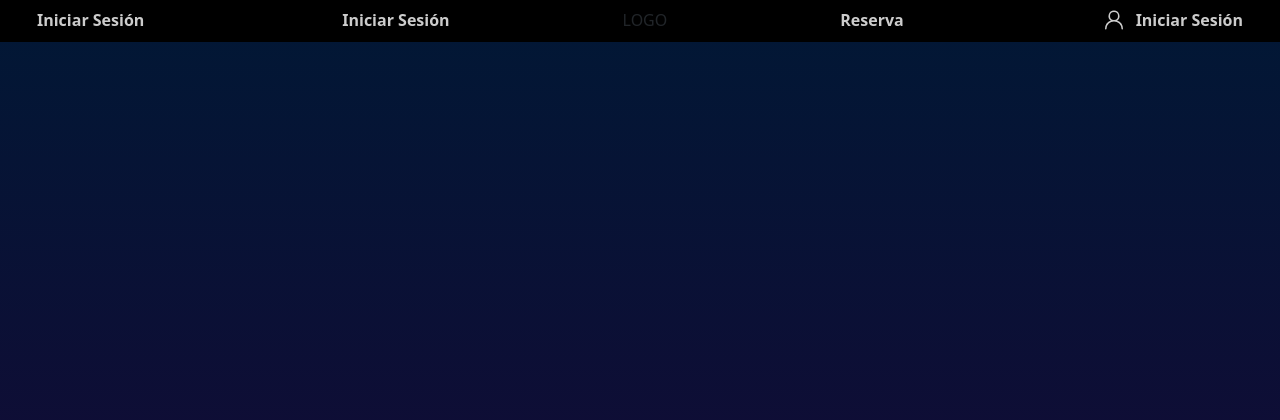
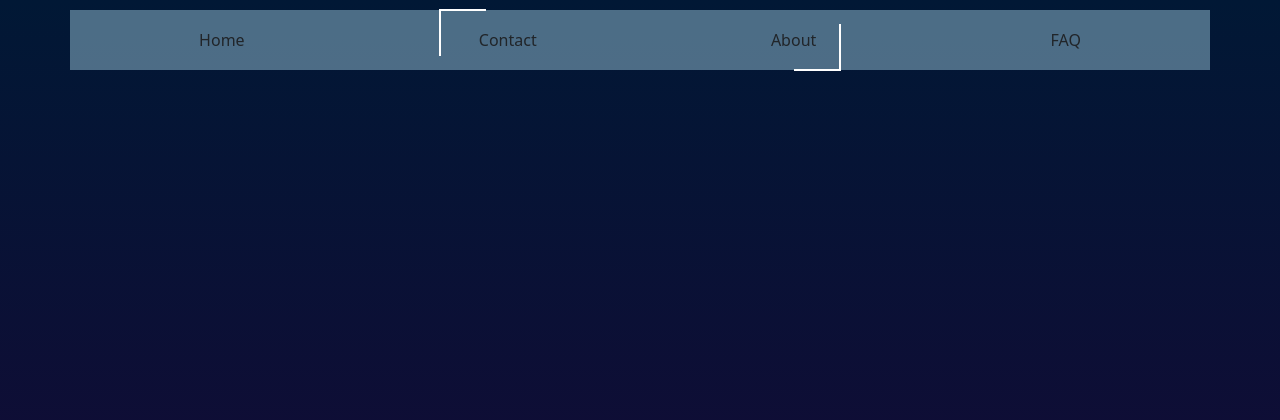
Before and after one commit to Villada-PG3/trabajo-practico-integrador-centro-bowling, a Django app: page / in a window 1280 px wide. Shown: the top 420 px of the page. Run offline with Django 5.2, Linux system fonts and the light colour scheme.

Commit message:
cambio menu

```diff
--- a/bowling/bowl/static/bowl/navbar.css
+++ b/bowling/bowl/static/bowl/navbar.css
@@ -7,79 +7,105 @@ body {
   flex-direction: column;
   min-height: 100vh;
 }
-
-
-.login-button {
-
-  position: relative;
-  overflow: hidden;
-  display: inline-flex;
-  align-items: center;
-  gap: 10px;
-  padding: 10px 25px;
-
-  border-radius: 50px;
-  background: #000;      /* fondo inicial */
-  color: #ccc;            /* texto gris inicial */
-  border: none;
-  cursor: pointer;
-  z-index: 0;
+/* From Uiverse.io by SelfMadeSystem */
+.outline {
+  position: absolute;
+  inset: 0;
+  pointer-events: none;
 }
 
-/* contenido por encima del pseudo-elemento */
-.login-button > * {
-  position: relative;
-  z-index: 2;
+.rect {
+  stroke-dashoffset: 5;
+  stroke-dasharray: 0 0 10 40 10 40;
+  transition: 0.5s;
+  stroke: #fff;
 }
 
-/* pseudo-elemento que hará el "wipe" */
-.login-button::before {
-  content: "";
-  position: absolute;
-  /* lo hacemos un poco más grande y desplazado para cubrir bordes */
-  top: -10%;
-  left: -20%;
-  width: 140%;
-  height: 120%;
-  background: rgba(156, 163, 175, 1);                /* color final gris */
-  transform: translate3d(-110%,0,0) skewX(30deg); /* empezamos fuera */
-  transform-origin: left center;
-  transition: transform 0.45s cubic-bezier(0.3,1,0.8,1);
-  border-radius: 60px;              /* > que el border-radius del botón */
-  will-change: transform;
-  backface-visibility: hidden;
-  z-index: 1;                        /* debajo del contenido, encima del fondo */
-}
-.login-button span {
-    font-weight:700;
-    position: relative;
-    z-index: 10;
-
+.nav {
+  position: relative;
+  width: 100%;
+  height: 60px;
+  margin-top: 10px;
 }
 
-/* al pasar el mouse: trae la franja a su lugar */
-.login-button:hover::before {
-  transform: translate3d(0,0,0) skewX(30deg);
+.container:hover .outline .rect {
+  transition: 99999999999s;
+  /* Must specify these values here as something *different* just so that the transition works properly */
+  stroke-dashoffset: 1;
+  stroke-dasharray: 0;
 }
 
-/* texto y icono cambian a negro sobre el gris */
-.login-button:hover {
-  color: black;
+.container {
+  position: absolute;
+  inset: 0;
+  background: #bef6;
+  display: flex;
+  flex-direction: row;
+  justify-content: space-around;
+  align-items: center;
+  padding: 0.5em;
 }
 
-.login-button .icon {
-  width: 24px;
-  height: 24px;
-  fill: currentColor;
-}
-navbar {
-  background-color: #287fb8;
+.btn {
+  padding: 0.5em 1.5em;
+  color: #fff;
+  cursor: pointer;
+  transition: 0.1s;
 }
 
+.btn:hover {
+  background: #fff3;
+}
 
-.container-fluid {
+.btn:nth-child(1):hover ~ svg .rect {
+  stroke-dashoffset: 0;
+  stroke-dasharray: 0 2 8 73.3 8 10.7;
+}
 
-  position: fixed;
-  margin-top: 1.8%;
-  background-color: black;
+.btn:nth-child(2):hover ~ svg .rect {
+  stroke-dashoffset: 0;
+  stroke-dasharray: 0 12.6 9.5 49.3 9.5 31.6;
 }
+
+.btn:nth-child(3):hover ~ svg .rect {
+  stroke-dashoffset: 0;
+  stroke-dasharray: 0 24.5 8.5 27.5 8.5 55.5;
+}
+
+.btn:nth-child(4):hover ~ svg .rect {
+  stroke-dashoffset: 0;
+  stroke-dasharray: 0 34.7 6.9 10.2 6.9 76;
+}
+
+.btn:hover ~ .outline .rect {
+  stroke-dashoffset: 0;
+  stroke-dasharray: 0 0 10 40 10 40;
+  transition: 0.5s !important;
+}
+.btn-wrap {
+  position: relative;
+  display: inline-block;
+}
+
+.outline {
+  position: absolute;
+  top: 0;
+  left: 0;
+  width: 100%;
+  height: 100%;
+  pointer-events: none;
+}
+
+.rect {
+  fill: none;
+  stroke: #fff;
+  stroke-width: 2;
+  stroke-dasharray: 0 0 10 40 10 40;
+  stroke-dashoffset: 5;
+  transition: 0.5s;
+}
+
+.btn-wrap:hover .rect {
+  stroke-dasharray: 0 2 8 73.3 8 10.7; /* Ajusta para cada botón si querés */
+  stroke-dashoffset: 0;
+}
--- a/bowling/bowl/templates/bowl/navbar.html
+++ b/bowling/bowl/templates/bowl/navbar.html
@@ -6,49 +6,39 @@
     <title>{% block title %}Inventario Lab{% endblock %}</title>
     {% load static %}
     <link rel="stylesheet" href="{% static 'bowl/navbar.css' %}">
+    <link rel="stylesheet" href="{% static 'bowl/normalize.css' %}">
     <link href="https://cdn.jsdelivr.net/npm/bootstrap@5.3.3/dist/css/bootstrap.min.css" rel="stylesheet">
 </head>
 <body>
-<nav class="navbar navbar-expand-lg navbar-dark dark_purple">
-    <div class="container-fluid">
-    <!-- Botón de home -->
+    <div class="nav">
+    <div class="container">
+        <div class="btn">Home</div>
 
-            <div class="button-container">
-                <button onclick="location.href='inicio_sesion1.html'" class="login-button">
-                    <span>Iniciar Sesión</span>
-                </button>
-            </div>
-        <!-- Botón de Cafeteria -->
-
-            <div class="button-container">
-                <button onclick="location.href='inicio_sesion1.html'" class="login-button">
-                    <span>Iniciar Sesión</span>
-                </button>
-            </div>
-        <div> LOGO </div>
-        <div class="button-container">
-            <!-- Botón de Reserva -->
-            <button onclick="location.href='inicio_sesion1.html'" class="login-button">
-                <span>Reserva</span>
-            </button>
-        </div>
-        <div class="button-container">
-            <!-- Botón de inicio de sesión -->
-            <button onclick="location.href='inicio_sesion1.html'" class="login-button">
-                <svg xmlns="http://www.w3.org/2000/svg" class="icon" viewBox="0 0 24 24">
-                    <path d="M12 2.5a5.5 5.5 0 0 1 3.096 10.047 9.005
-                            9.005 0 0 1 5.9 8.181.75.75 0 1 1-1.499.044
-                            7.5 7.5 0 0 0-14.993 0 .75.75 0 0 1-1.5-.045
-                            9.005 9.005 0 0 1 5.9-8.18A5.5 5.5 0 0 1
-                            12 2.5ZM8 8a4 4 0 1 0 8 0 4 4 0 0 0-8 0Z" />
-                </svg>
-                <span>Iniciar Sesión</span>
-            </button>
-        </div>
-
+        <div class="btn">Contact</div>
+        <div class="btn">About</div>
+        <div class="btn">FAQ</div>
+        <svg
+        class="outline"
+        overflow="visible"
+        width="400"
+        height="60"
+        viewBox="0 0 400 60"
+        xmlns="http://www.w3.org/2000/svg"
+        >
+        <rect
+            class="rect"
+            pathLength="100"
+            x="0"
+            y="0"
+            width="400"
+            height="60"
+            fill="transparent"
+            stroke-width="5"
+        ></rect>
+        </svg>
+    </div>
     </div>
 
-</nav>
 
 
 
```
Also changed, not shown: bowling/bowl/static/bowl/normalize.css (added).
